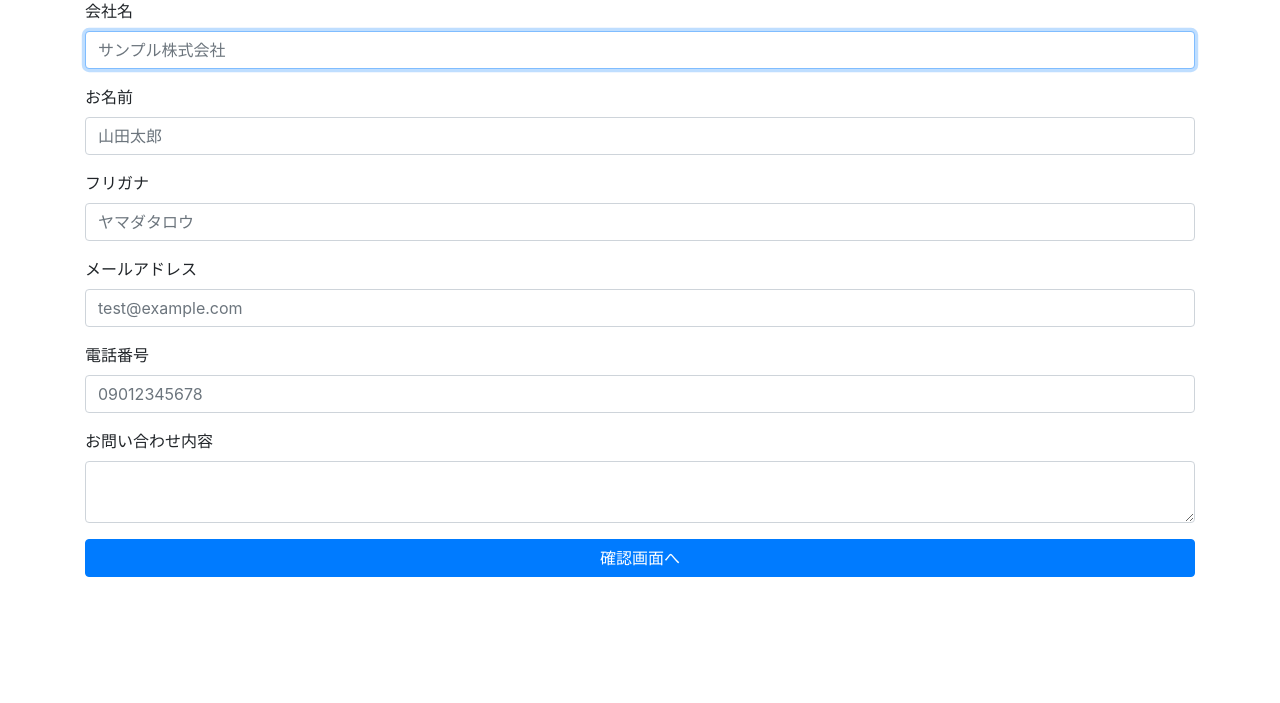
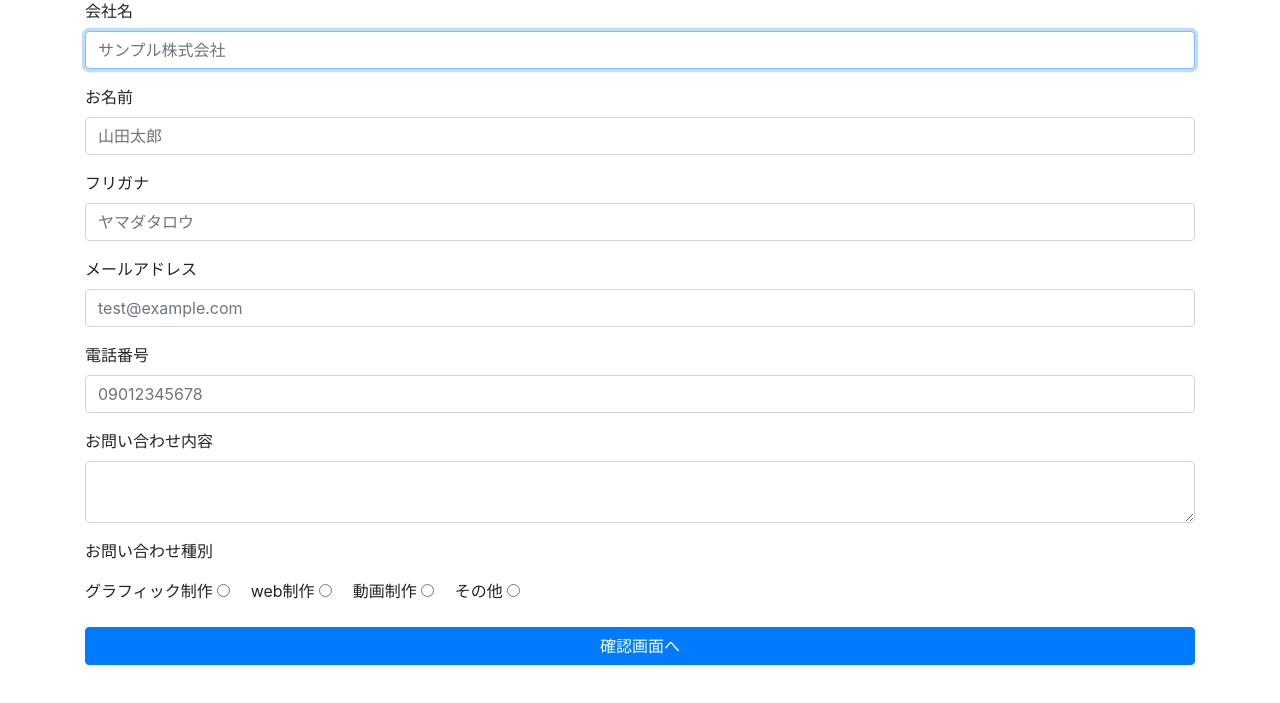
Before and after one commit to nyshk97/contact_form, a PHP site: page / in a window 1280 px wide. Shown: the part 97-800 px from the top of the page. Run offline with PHP 8.4, Linux system fonts and the light colour scheme; some libraries are stand-ins or nearby versions.

Commit message:
問い合わせ種別を追加

```diff
--- a/index.php
+++ b/index.php
@@ -47,8 +47,24 @@
       <label for="content">お問い合わせ内容</label>
       <textarea name="content" id="content" class="form-control" required></textarea>
     </div>
+    <div class="form-group">
+      <p>お問い合わせ種別</p>
+      <label for="graphics">グラフィック制作</label>
+      <input type="radio" name="kind" id="graphics">
+      <label for="web">web制作</label>
+      <input type="radio" name="kind" id="web">
+      <label for="movie">動画制作</label>
+      <input type="radio" name="kind" id="movie">
+      <label for="others">その他</label>
+      <input type="radio" name="kind" id="others">
+    </div>
     <input type="hidden" name="recaptchaResponse" id="recaptchaResponse">
     <input type="submit" value="確認画面へ" class="btn btn-primary btn-block">
   </form>
 </body>
 </html>
+<style>
+  input[type="radio"] {
+    margin-right: 16px;
+  }
+</style>
```
